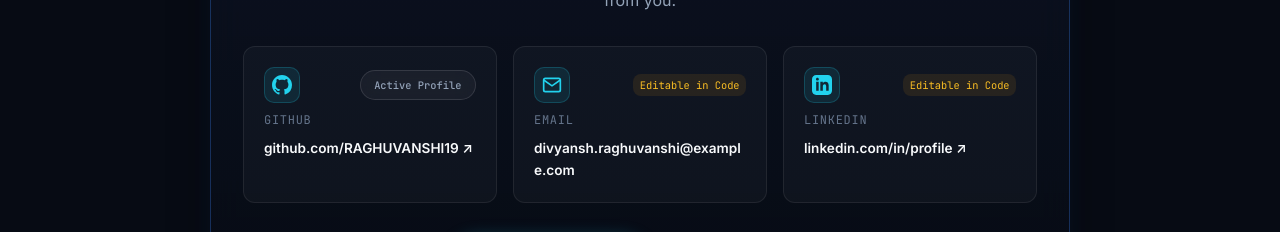
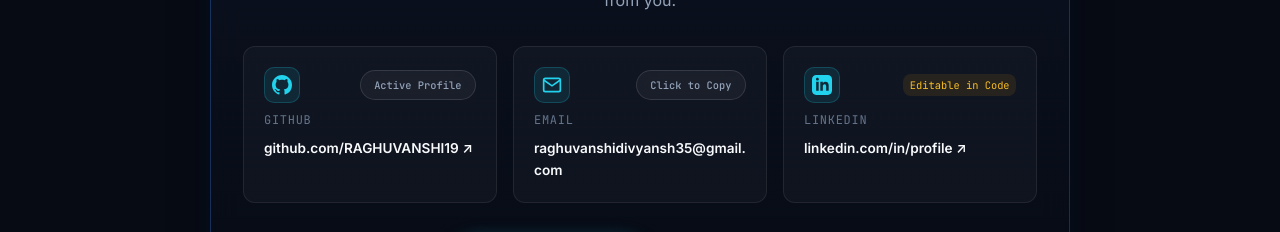
Before and after one commit to RAGHUVANSHI19/portfolio-2, a website built with Vite: page index.html in a window 1280 px wide. Shown: the part 5304-5536 px from the top of the page. Built offline with nearby package versions, Linux system fonts and the light colour scheme.

Commit message:
chore: configure verified email address

```diff
--- a/index.html
+++ b/index.html
@@ -701,8 +701,7 @@
                 <span class="channel-value">github.com/RAGHUVANSHI19 ↗</span>
               </a>
 
-              <!-- Email Channel (Editable Placeholder) -->
-              <!-- USER NOTE: Replace divyansh.raghuvanshi@example.com with your real email address -->
+              <!-- Email Channel -->
               <div class="contact-channel-item" style="cursor: pointer;" id="copy-email-btn" title="Click to copy email">
                 <div class="channel-icon-header">
                   <div class="channel-icon">
@@ -711,16 +710,16 @@
                       <polyline points="22,6 12,13 2,6"/>
                     </svg>
                   </div>
-                  <span class="channel-placeholder-badge">Editable in Code</span>
+                  <span class="badge" style="font-size: 0.65rem;">Click to Copy</span>
                 </div>
                 <span class="channel-label">Email</span>
-                <span class="channel-value" id="contact-email-text" data-email="divyansh.raghuvanshi@example.com">
-                  divyansh.raghuvanshi@example.com
+                <span class="channel-value" id="contact-email-text" data-email="raghuvanshidivyansh35@gmail.com">
+                  raghuvanshidivyansh35@gmail.com
                 </span>
               </div>
 
               <!-- LinkedIn Channel (Editable Placeholder) -->
-              <!-- USER NOTE: Replace https://linkedin.com/in/your-profile-here with your real LinkedIn URL -->
+              <!-- USER NOTE: Replace https://linkedin.com/in/your-profile-here with your personal LinkedIn URL -->
               <a href="https://linkedin.com/in/your-profile-here" target="_blank" rel="noopener noreferrer" class="contact-channel-item">
                 <div class="channel-icon-header">
                   <div class="channel-icon">
@@ -736,7 +735,7 @@
             </div>
 
             <div class="contact-bottom-actions">
-              <a href="mailto:divyansh.raghuvanshi@example.com" class="btn btn-primary" id="email-action-link">
+              <a href="mailto:raghuvanshidivyansh35@gmail.com" class="btn btn-primary" id="email-action-link">
                 <svg viewBox="0 0 20 20" width="16" height="16" fill="currentColor">
                   <path d="M2.003 5.884L10 9.882l7.997-3.998A2 2 0 0016 4H4a2 2 0 00-1.997 1.884z"/>
                   <path d="M18 8.118l-8 4-8-4V14a2 2 0 002 2h12a2 2 0 002-2V8.118z"/>
```
